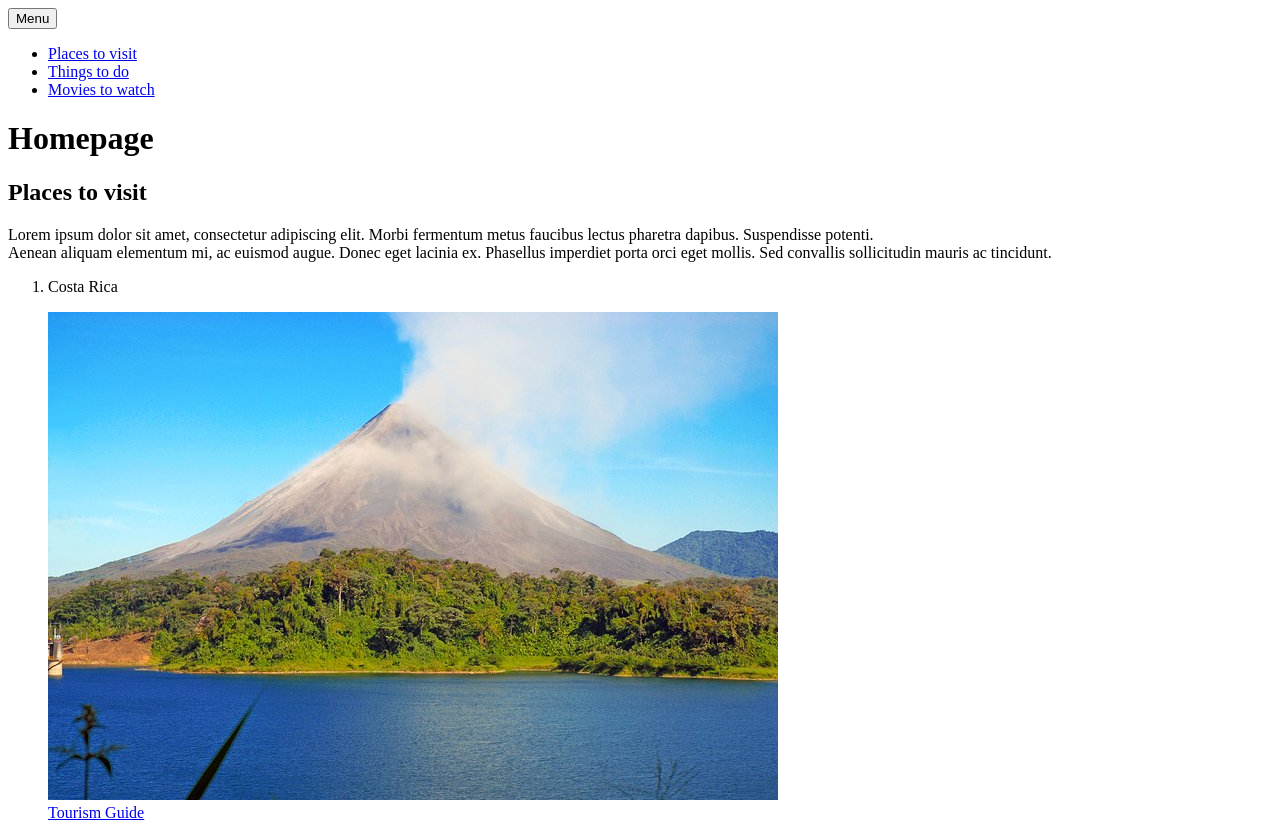
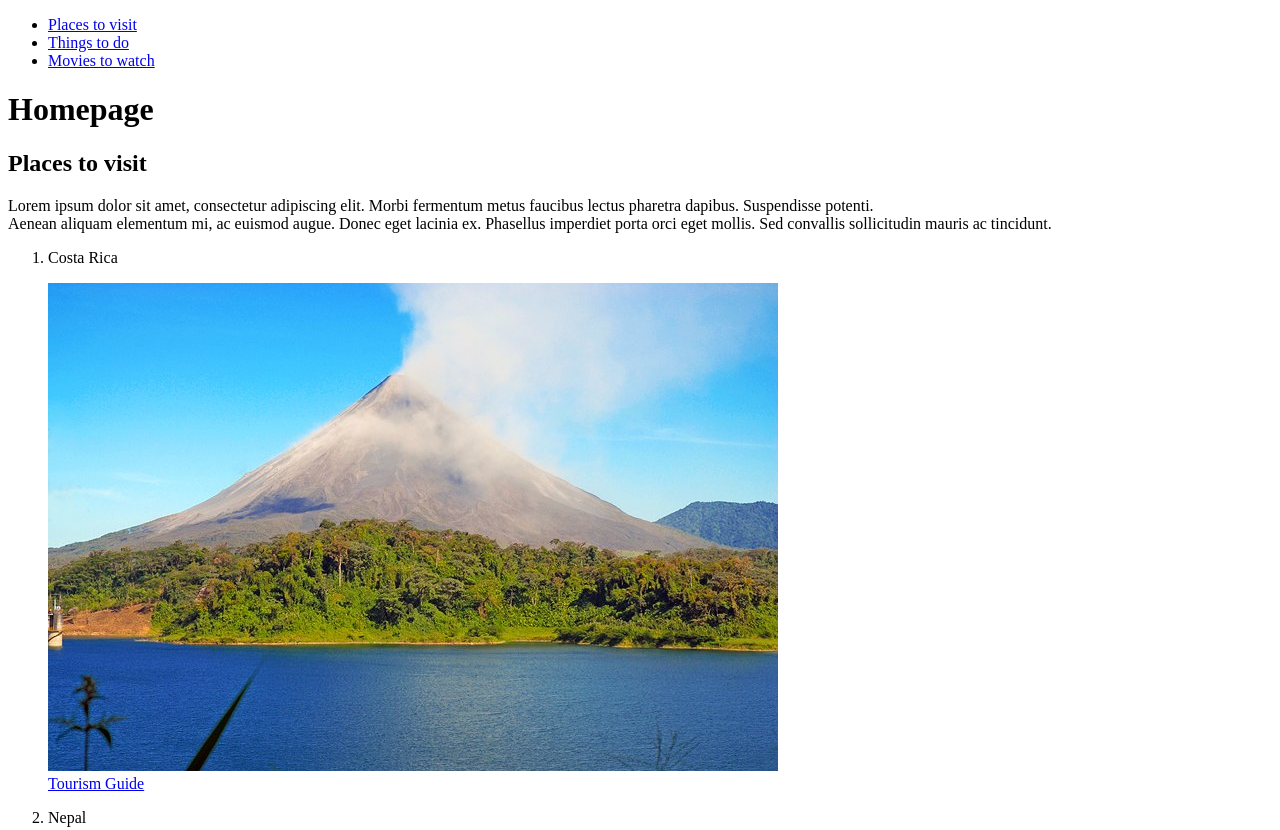
Before and after one commit to Mario-Mellek/Brainnest-HTML, a plain HTML site: page index.html in a window 1280 px wide. Shown: the top 830 px of the page. Drawn offline with Linux system fonts and the light colour scheme; a web font is replaced by a local one.

Commit message:
First Commit

```diff
--- a/index.html
+++ b/index.html
@@ -10,7 +10,6 @@
  <link href="https://fonts.googleapis.com/css2?family=IM+Fell+English+SC&display=swap" rel="stylesheet">
 </head>
 <body>
-  <button class="nav-button">Menu</button>
   <nav class="nav">
    <ul>
      <li><a href="#places">Places to visit</a></li>
```
